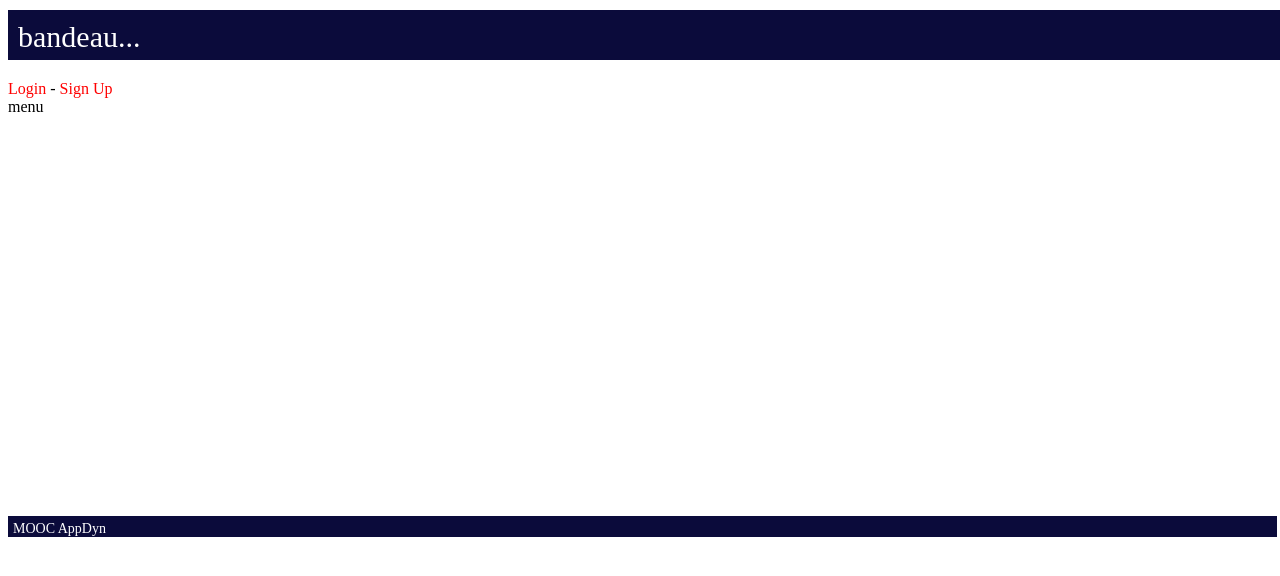
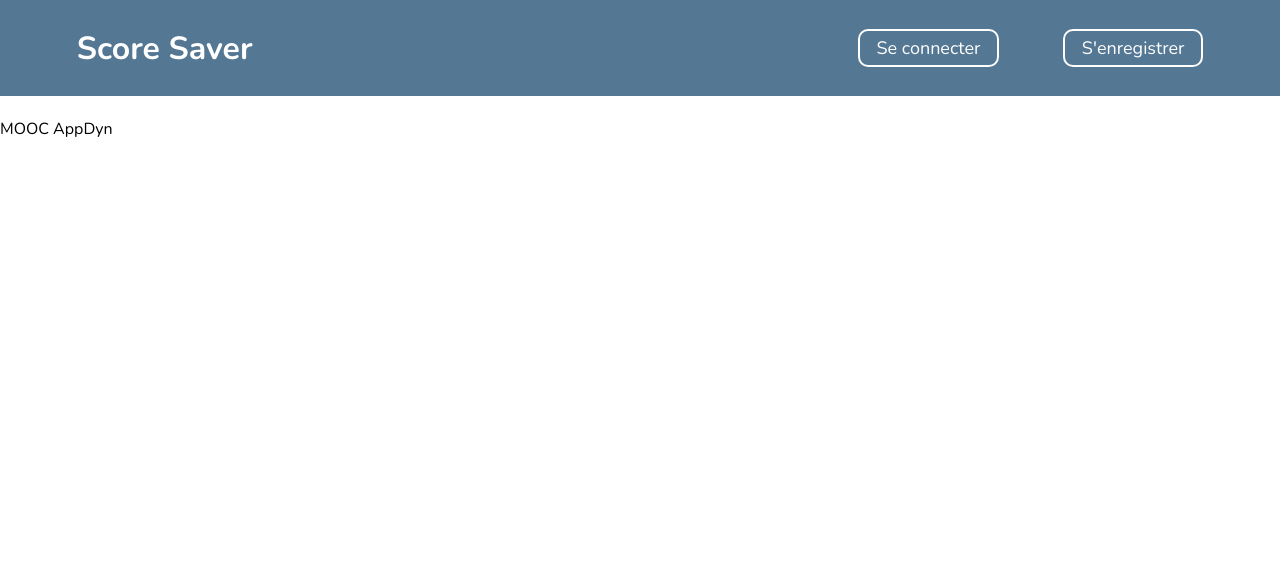
Before and after one commit to emmanuel-pastor/score-saver, a PHP site: page /app/_config/template.php in a window 1280 px wide. Shown: the top 576 px of the page. Run offline with PHP 8.4, Linux system fonts and the light colour scheme; data that the repository does not hold is empty; some libraries are stand-ins or nearby versions.

Commit message:
Add nav bar styling

```diff
--- a/app/_config/template.php
+++ b/app/_config/template.php
@@ -1,22 +1,22 @@
 <!DOCTYPE html>
-<html>
+<html lang="fr">
 <head>
     <meta charset="UTF-8">
-    <link href=<?php echo BASE_PATH."css/template.css"?> rel="stylesheet"/>
-    <title><?php echo $title; ?></title>
+    <link href=<?php echo BASE_PATH . "css/template.css" ?> rel="stylesheet"/>
+    <title><?php echo $title ?></title>
 </head>
 <body>
-<div id="bandeau">bandeau...</div>
-<div id="auth">
+<nav>
+    <h1><a href="<?php echo  BASE_PATH ?>"">Score Saver<a></h1>
     <?php
-        if (!isset($_SESSION['email'])) {
-            echo "<a href=\"".BASE_PATH."authentication/login\">Login</a>" . " - <a href=\"".BASE_PATH."user/create\">Sign Up</a>";
-        } else {
-            echo $_SESSION['email'] . " - <a href=\"".BASE_PATH."authentication/logout\">Logout</a>";
-        }
+    if (!isset($_SESSION['email'])) {
+        echo "<a class=\"base_button auth_button\" href=\"" . BASE_PATH . "authentication/login\">Se connecter</a>" . " <a class=\"base_button auth_button\" href=\"" . BASE_PATH . "user/create\">S'enregistrer</a>";
+    } else {
+        echo $_SESSION['email'] . " <a class=\"base_button auth_button\" href=\"" . BASE_PATH . "authentication/logout\">Se déconnecter</a>";
+    }
     ?>
-</div>
-<div id="menu">menu</div>
+</nav>
+<br/>
 <div id="corps"><?php echo $corps; ?></div>
 <footer>MOOC AppDyn</footer>
 
--- /dev/null
+++ b/public/css/nav.css
@@ -0,0 +1,49 @@
+nav {
+    display: flex;
+    justify-content: space-between;
+    align-items: center;
+    column-gap: 64px;
+    row-gap: 8px;
+
+    min-height: 80px;
+    width: 100%;
+
+    padding: 0 var(--side-padding);
+    font-size: var(--fs-large);
+
+    background: var(--color-primary);
+}
+
+nav * {
+    color: white;
+}
+
+nav > h1 {
+    margin-right: auto;
+    font-size: var(--fs-huge);
+}
+
+.auth_button {
+    border: 2px solid white;
+}
+
+.auth_button:hover {
+    color: var(--color-primary);
+    background-color: white;
+}
+
+@media only screen and (max-width: 800px) {
+    nav {
+        flex-direction: column;
+
+        padding: 16px var(--side-padding);
+    }
+
+    nav > h1 {
+        margin-right: 0;
+    }
+
+    .nav > * {
+        margin-right: 0;
+    }
+}
--- /dev/null
+++ b/public/css/normalize.css
@@ -0,0 +1,14 @@
+* {
+    box-sizing: border-box;
+    -webkit-tap-highlight-color: rgba(0, 0, 0, 0);
+    -moz-tap-highlight-color: rgba(0, 0, 0, 0);
+}
+
+body {
+    margin: 0;
+}
+
+a {
+    color: black;
+    text-decoration: none;
+}
--- a/public/css/template.css
+++ b/public/css/template.css
@@ -1,26 +1,37 @@
-#bandeau {
-    width: 100%;
-    height: 40px;
-    background-color: #0B0B3B;
-    margin: 10px 0 20px;
-    padding: 10px 0 0 10px;
-    color: white;
-    font-size: 30px;
+@import url('https://fonts.googleapis.com/css2?family=Nunito:wght@300;600;700&display=swap');
+
+@import "normalize.css";
+@import "nav.css";
+
+body {
+    height: 100%;
+
+    font-family: 'Nunito', 'Segoe UI', 'Roboto', sans-serif;
+    font-size: 16px;
+
+    /*  VARIABLES */
+    --side-padding: 6vw;
+    --color-primary: #547794;
+
+    --fs-huge: 2.0rem;
+    --fs-large: 1.125rem;
+    --fs-medium: 1rem;
+    --fs-small: 0.875rem;
 }
 
-a {
-    color: red;
-    text-decoration: none;
+.base_button {
+    padding: 5px calc(0.208vw + 14px);
+    border-radius: 10px;
+    font-size: var(--fs-large);
+
+    color: white;
 }
 
-#corps {
-    min-height: 400px;
+@media only screen and (max-width: 800px) {
+    body {
+        --fs-huge: 1.125rem;
+        --fs-large: 0.875rem;
+        --fs-medium: 0.75rem;
+        --fs-small: 0.625rem;
+    }
 }
-
-footer {
-    width: 100%;
-    background-color: #0B0B3B;
-    color: white;
-    font-size: 14px;
-    padding: 5px 0 0 5px;
-}
```
